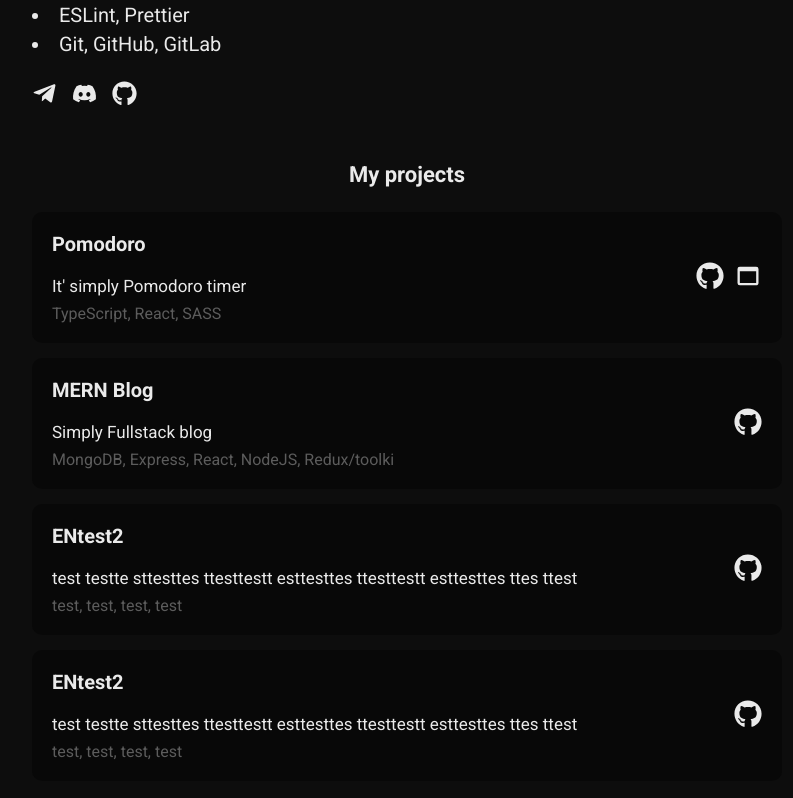
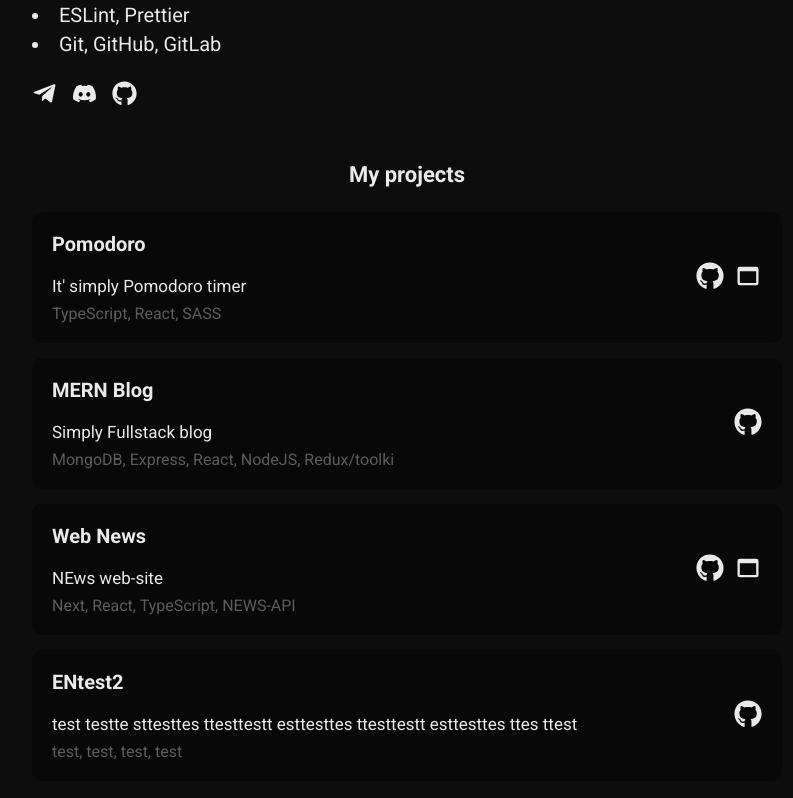
Before and after one commit to posop1/posop.dev, a React (Vite) app: page / in a window 1280 px wide. Shown: the part 452-1250 px from the top of the page, without its empty margins (233-1026 px from the left). Built offline with nearby package versions, Linux system fonts and the light colour scheme.

Commit message:
add web-news project

```diff
--- a/src/styles/app.scss
+++ b/src/styles/app.scss
@@ -7,6 +7,7 @@ $light: #5c5c5c;
   background: $white;
   color: $bg-color;
   padding: 0 15px;
+  transition: 0.3s ease-in-out;
 
   button {
     color: $bg-color;
@@ -15,6 +16,7 @@ $light: #5c5c5c;
 .AppDark {
   background: $lightbg;
   color: $white;
+  transition: 0.3s ease-in-out;
 
   button {
     color: $white;
--- a/src/utils/constans.ts
+++ b/src/utils/constans.ts
@@ -59,10 +59,11 @@ export const projects: IProject[] = [
       },
       {
         id: 3,
-        name: 'RUtest2',
-        description: 'test testte sttesttes ttesttestt esttesttes ttesttestt esttesttes ttes ttest',
-        stack: 'test, test, test,  test',
-        hrefGit: 'https://google.com'
+        name: 'Web News',
+        description: 'Новостной сайт',
+        stack: 'Next, React, TypeScript, NEWS-API',
+        hrefGit: 'https://github.com/posop1/web-news',
+        hrefSite: 'https://web-news-amber.vercel.app/'
       },
       {
         id: 4,
@@ -93,10 +94,11 @@ export const projects: IProject[] = [
       },
       {
         id: 3,
-        name: 'ENtest2',
-        description: 'test testte sttesttes ttesttestt esttesttes ttesttestt esttesttes ttes ttest',
-        stack: 'test, test, test,  test',
-        hrefGit: 'https://google.com'
+        name: 'Web News',
+        description: 'NEws web-site',
+        stack: 'Next, React, TypeScript, NEWS-API',
+        hrefGit: 'https://github.com/posop1/web-news',
+        hrefSite: 'https://web-news-amber.vercel.app/'
       },
       {
         id: 4,
```
